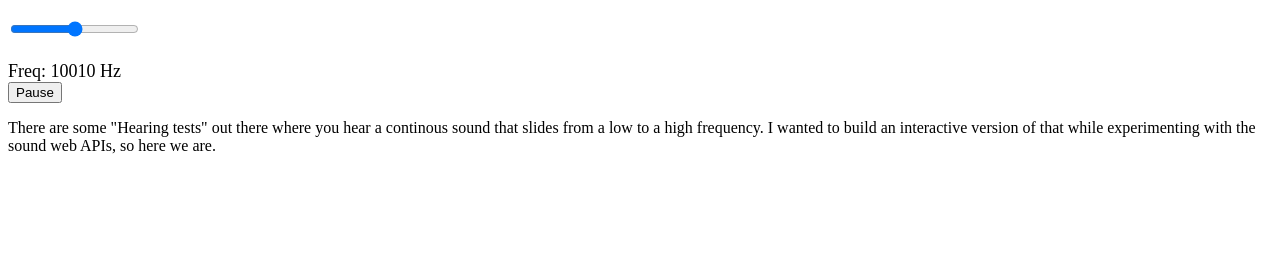
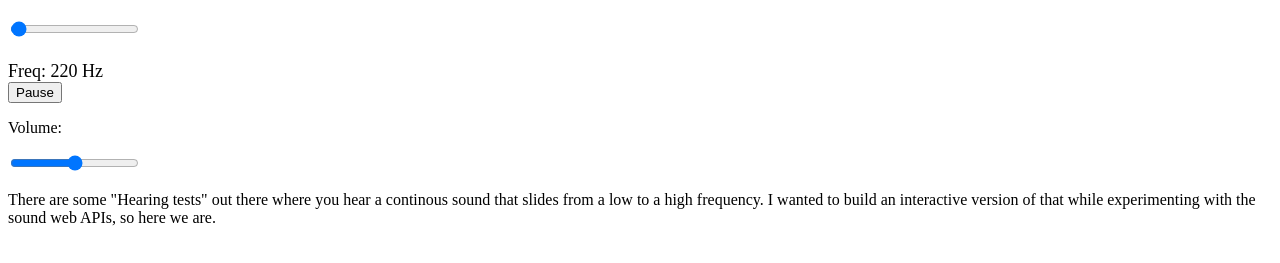
Before and after one commit to gustavocovas/hearing-test, a plain HTML site: page index.html in a window 1280 px wide. Both pictures are taken after a click on the button "Play". Shown: the part 61-324 px from the top of the page. Drawn offline with Linux system fonts and the light colour scheme.

Commit message:
Add volume control

```diff
--- a/index.html
+++ b/index.html
@@ -14,11 +14,14 @@
   <body>
     <h1>"Hearing test"</h1>
 
-    <input type="range" id="slider" min="0" max="100" value="50" step="1" />
+    <input type="range" id="frequency" min="0" max="100" value="0.5" step="1" />
 
     <div id="output">Slider Value: 50</div>
 
     <button id="toggle" onclick="togglePlaying()">Play</button>
+
+    <p>Volume:</p>
+    <input type="range" id="volume" min="0" max="1" value="0.5" step="0.01" />
 
     <p>
       There are some "Hearing tests" out there where you hear a continous sound
@@ -28,7 +31,8 @@
     </p>
 
     <script>
-      var slider = document.getElementById("slider");
+      var volume = document.getElementById("volume");
+      var slider = document.getElementById("frequency");
       var output = document.getElementById("output");
       var toggle = document.getElementById("toggle");
 
@@ -38,17 +42,26 @@
         window.webkitAudioContext)();
       var oscillator;
 
-      // Display initial slider value
-      output.innerHTML = "Freq: " + sliderToFreq(slider.value) + " Hz";
+      var gainNode = audioContext.createGain();
+      gainNode.connect(audioContext.destination);
+
+      output.innerHTML = "Freq: " + sliderToFreq(frequency.value) + " Hz";
 
       // Update the output when the slider value changes
-      slider.addEventListener("input", function () {
-        output.innerHTML = "Freq: " + sliderToFreq(slider.value) + " Hz";
+      frequency.addEventListener("input", function () {
+        output.innerHTML = "Freq: " + sliderToFreq(frequency.value) + " Hz";
 
         if (!!oscillator) {
           var now = audioContext.currentTime;
-          oscillator.frequency.setValueAtTime(sliderToFreq(slider.value), now);
+          oscillator.frequency.setValueAtTime(
+            sliderToFreq(frequency.value),
+            now
+          );
         }
+      });
+
+      volume.addEventListener("input", function () {
+        gainNode.gain.value = volume.value;
       });
 
       function sliderToFreq(sliderValue) {
@@ -64,7 +77,7 @@
           oscillator.type = "sine"; // Set oscillator type to sine wave
 
           // Connect the oscillator to the audio context's destination (speakers)
-          oscillator.connect(audioContext.destination);
+          oscillator.connect(gainNode);
 
           var now = audioContext.currentTime;
           oscillator.frequency.setValueAtTime(sliderToFreq(slider.value), now);
```
Also changed, not shown: 1 other file.
